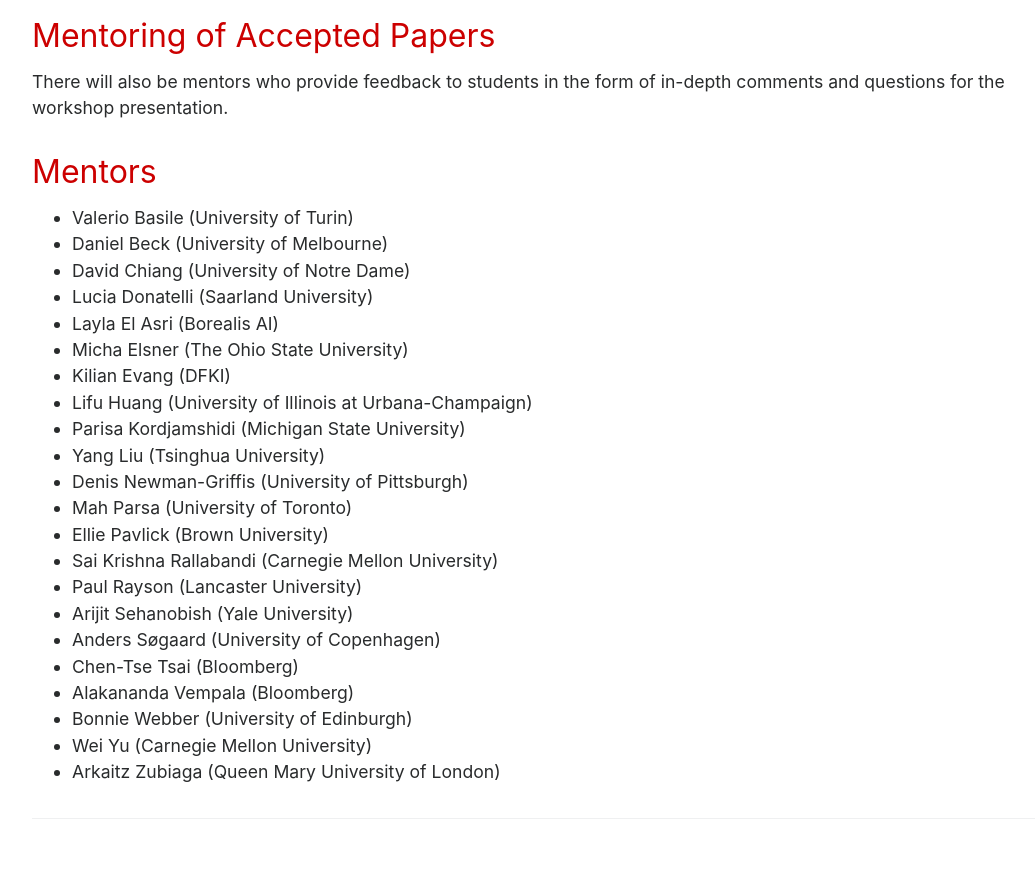
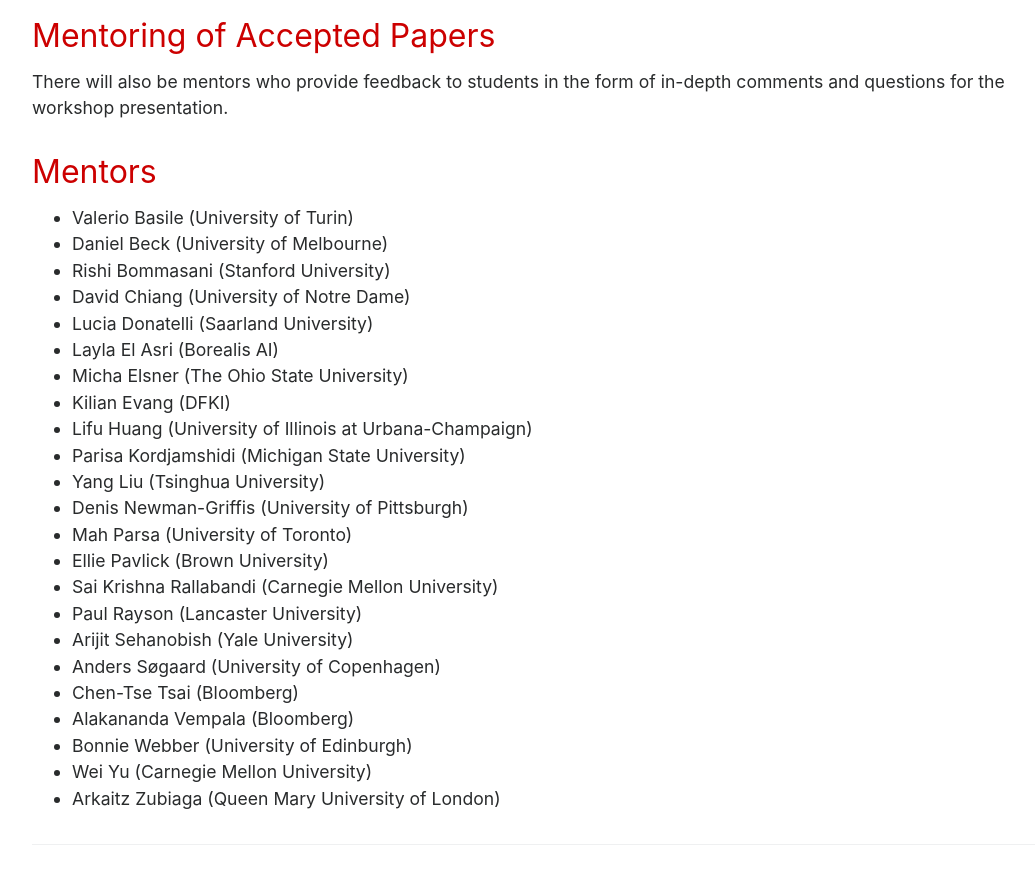
Before and after one commit to aacl2023-srw/aacl2023-srw.github.io, a Jekyll site: the page built from mentoring.md, in a window 1280 px wide and 900 px high, scrolled down 1170 px. Shown: the top 884 px of the window, without its empty margins (104-1139 px from the left). Built offline with Jekyll 4.4.1, drawn with Linux system fonts in a browser that asks for light colours; comment, search, counter and statistics services are not loaded.

Commit message:
add 1 new mentor to the list.

```diff
--- a/mentoring.md
+++ b/mentoring.md
@@ -21,6 +21,7 @@ There will also be mentors who provide feedback to students in the form of in-de
 ## Mentors
 - Valerio Basile (University of Turin)
 - Daniel Beck (University of Melbourne)
+- Rishi Bommasani (Stanford University)
 - David Chiang (University of Notre Dame)
 - Lucia Donatelli (Saarland University)
 - Layla El Asri (Borealis AI)
```
